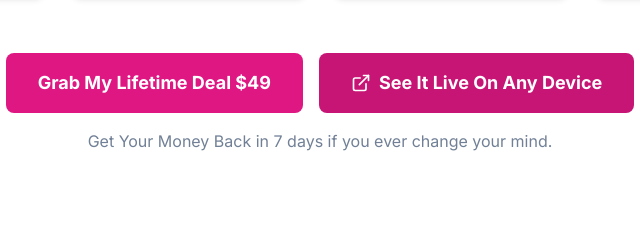
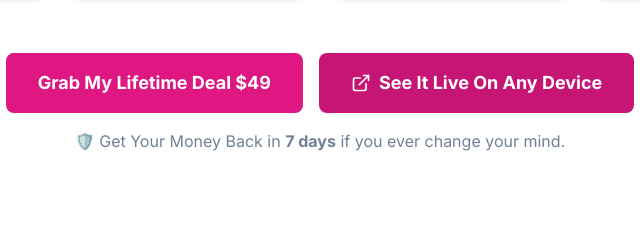
Before and after one commit to Bebell-Digital-Solutions/easy-listings, a plain HTML site: page website-final.html in a window 1280 px wide. Shown: the part 2320-2560 px from the top of the page, 320-960 px from the left. Drawn offline with nearby package versions, Linux system fonts and the light colour scheme.

Commit message:
Update website-final.html

```diff
--- a/website-final.html
+++ b/website-final.html
@@ -953,7 +953,7 @@
     </a>
 </div>
 
-<p class="text-center mt-4 text-[var(--text-light)]">Get Your Money Back in 7 days if you ever change your mind.</p>
+<p class="text-center mt-4 text-[var(--text-light)]">🛡️ Get Your Money Back in <strong>7 days</strong> if you ever change your mind.</p>
 
    </div>
 
```
